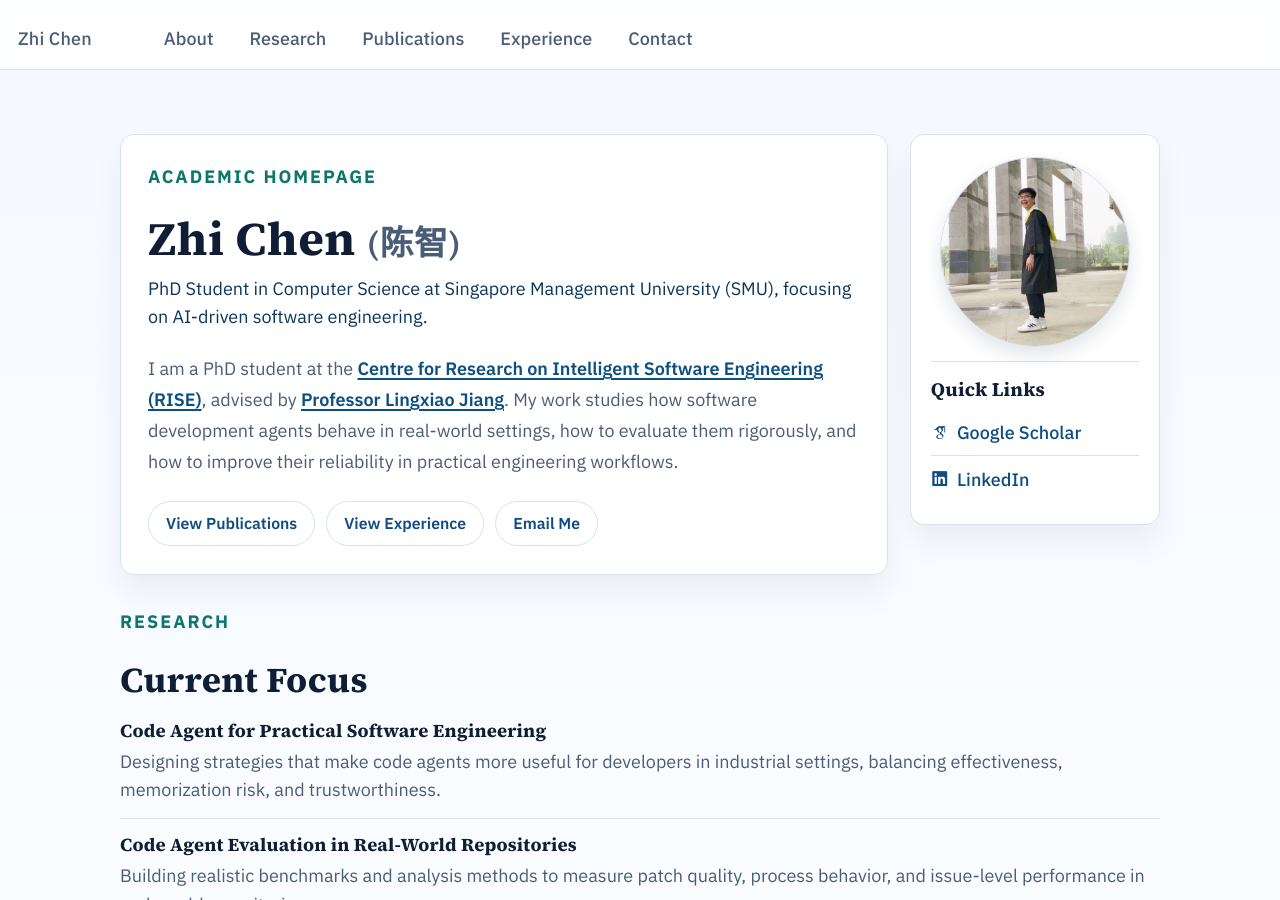
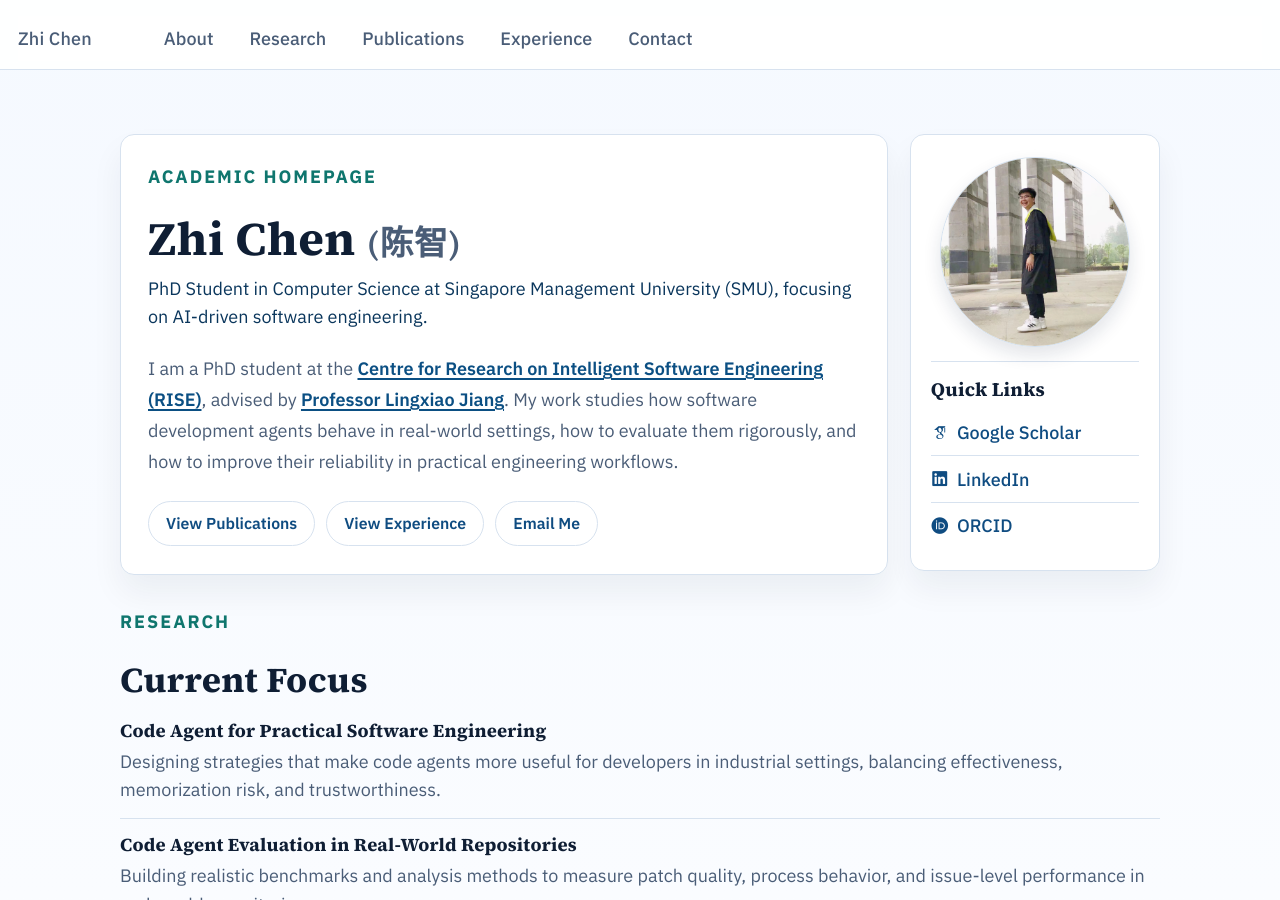
Before and after one commit to chenzhi-cz/chenzhi-cz.github.io, a Jekyll site: the page built from _pages/about.md, in a window 1280 px wide and 900 px high. Built offline with Jekyll 4.4.1, drawn with Linux system fonts in a browser that asks for light colours; some web fonts are replaced.

Commit message:
Add ORCID link to hero quick links

```diff
--- a/_pages/about.md
+++ b/_pages/about.md
@@ -43,6 +43,12 @@ redirect_from:
           <a href="https://www.linkedin.com/in/zhi-chen-838aa3195" target="_blank" rel="noopener">
             <i class="fab fa-linkedin" aria-hidden="true"></i>
             <span>LinkedIn</span>
+          </a>
+        </li>
+        <li>
+          <a href="https://orcid.org/0009-0006-4631-9174" target="_blank" rel="noopener">
+            <i class="ai ai-orcid" aria-hidden="true"></i>
+            <span>ORCID</span>
           </a>
         </li>
       </ul>
```
